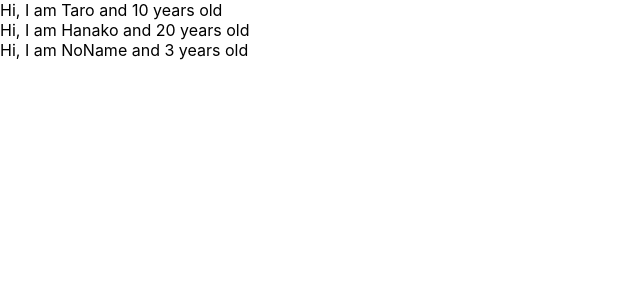
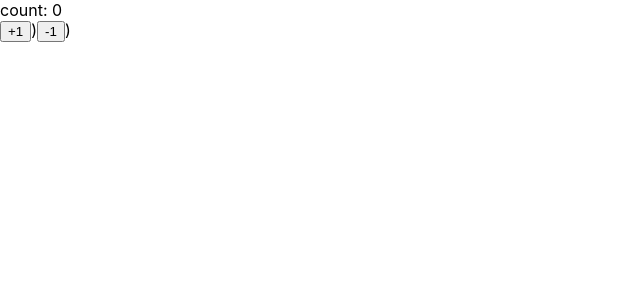
Before and after one commit to RyutaAoyama/react-redux, a React (Create React App) app: page / in a window 1280 px wide. Shown: the top 300 px of the page, without its empty margins (0-640 px from the left). Built offline with nearby package versions, Linux system fonts and the light colour scheme.

Commit message:
learn state and setState

```diff
--- a/src/App.js
+++ b/src/App.js
@@ -1,40 +1,29 @@
-import React from 'react';
-import PropTypes from 'prop-types';
+import React, {Component} from 'react';
 
-// class App extends Component {
-//   render(){
-//     return (
-//       <React.Fragment>
-//         <label htmlFor="bar">bar</label>
-//         <input type="text" onChange={()=> {console.log("I am clicked!")}} />
-//       </React.Fragment>
-//     );
-//   }
-// }
+const App = () => ( <Counter></Counter> )
 
-const App = () => {
-  const profiles = [
-    {name: "Taro", age: 10},
-    {name: "Hanako", age: 20},
-    {name: "NoName", age: 3}
-  ];
-  return (
-    <div>
-      {
-        profiles.map((profile, index) => {
-          return <User name={profile.name} age={profile.age} key={index}/>
-        })
-      }
-  </div>
-  )
+class Counter extends Component {
+  constructor(props){
+    super(props)
+    this.state = {count: 0}
+  }
+
+  handlePlusButton = () => {
+    this.setState({count: this.state.count + 1})
+  }
+  handleMinusButton = () => {
+    this.setState({count: this.state.count - 1})
+  }
+  render(){
+    console.log(this.state)
+    return (
+      <React.Fragment>
+        <div>count: {this.state.count}</div>
+        <button onClick={this.handlePlusButton}>+1</button>)
+        <button onClick={this.handleMinusButton}>-1</button>)
+      </React.Fragment>
+    )
+  }
 }
 
-const User = (props) => {
-return <div>Hi, I am {props.name} and {props.age} years old</div>
-}
-
-User.propTypes = {
-  name: PropTypes.string,
-  age: PropTypes.number.isRequired
-}
 export default App;
```
